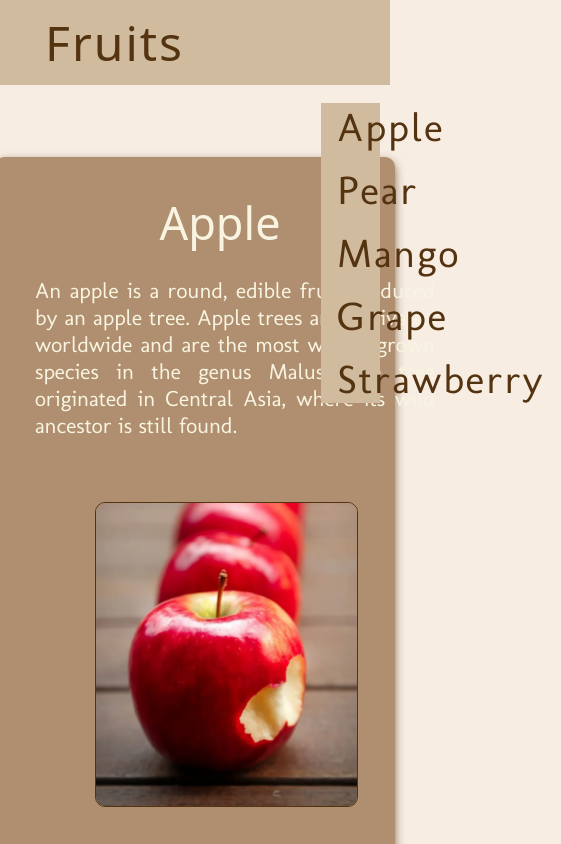
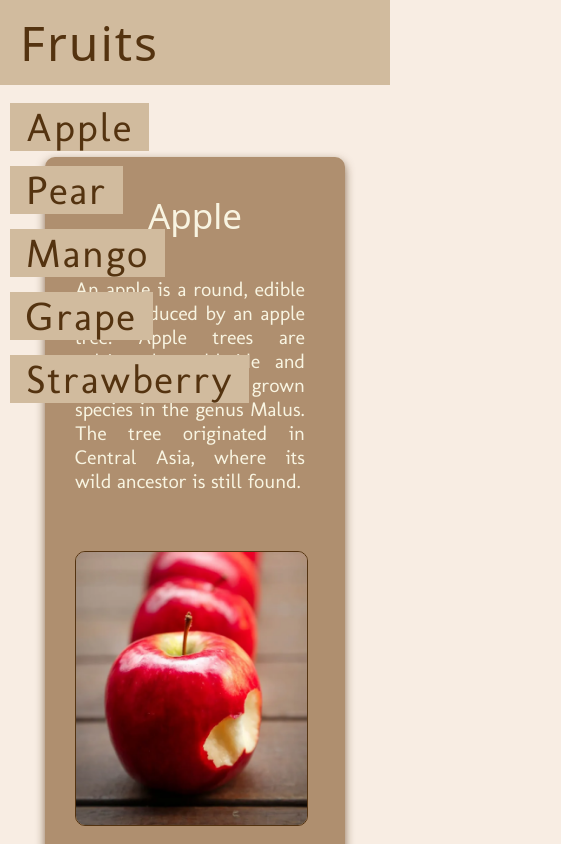
Before and after one commit to VeronicaDamian/tema-17.08.2024, a plain HTML site: page index.html in a window 390 px wide. Both pictures are taken after a click on the link "Fruits". Shown: the top 844 px of the page, 561 px wide, since content can reach past the window. Drawn offline with Linux system fonts and the light colour scheme; a web font is replaced by a local one.

Commit message:
Update the style

```diff
--- a/styles.css
+++ b/styles.css
@@ -7,8 +7,8 @@
   font-style: normal;
 }
 
-body{
-    background: #F8EDE3;
+body {
+  background: #f8ede3;
   min-height: 100vh;
 }
 
@@ -17,7 +17,7 @@ html {
   overflow-x: hidden;
 }
 
-header{
+header {
   position: sticky;
   top: 0;
   left: 0;
@@ -26,11 +26,11 @@ header{
   justify-content: space-between;
   align-items: center;
   padding: 10px;
-    background: #D1BB9E;
+  background: #d1bb9e;
   z-index: 999;
 }
 
-header .fruits{
+header .fruits {
   font-family: "Mystery Quest", system-ui;
   font-weight: 500;
   font-size: 3em;
@@ -51,13 +51,12 @@ header .fruits{
 }
 
 .menu-toggle {
-    display: none;
   font-size: 28px;
   cursor: pointer;
   color: #543310;
 }
 
-header ul{
+header ul {
   display: flex;
   justify-content: space-between;
   align-items: center;
@@ -91,29 +90,37 @@ section {
 }
 
 .light-background {
-    background-color: #F8EDE3;
+  background-color: #f8ede3;
 }
 
 .dark-background {
-    background-color: #DFD3C3;
+  background-color: #dfd3c3;
 }
 
-h1{
-    color: #F8F4E1;
+h1 {
+  color: #f8f4e1;
   font-family: "Mystery Quest", system-ui;
   font-weight: 400;
   font-style: normal;
 }
 
-#apple-bg, #pear-bg, #mango-bg, #grape-bg, #strawberry-bg {
+#apple-bg,
+#pear-bg,
+#mango-bg,
+#grape-bg,
+#strawberry-bg {
   width: 1000px;
   height: 500px;
-    background-color: #AF8F6F;
+  background-color: #af8f6f;
   border-radius: 10px;
   box-shadow: 0px 4px 10px rgba(84, 51, 16, 0.7);
 }
 
-.apple-img, .pear-img, .mango-img, .grape-img, .strawberries-img {
+.apple-img,
+.pear-img,
+.mango-img,
+.grape-img,
+.strawberries-img {
   width: 263px;
   height: 305px;
   border-radius: 10px;
@@ -129,7 +136,7 @@ h1{
   position: relative;
   top: 15%;
   left: 25%;
-    color: #F8F4E1;
+  color: #f8f4e1;
 }
 
 .description {
@@ -137,26 +144,32 @@ h1{
   width: 400px;
   font-size: 28px;
   font-family: "Molengo", sans-serif;
-    color: #F8F4E1;
+  color: #f8f4e1;
   position: relative;
   top: 20%;
   left: 10%;
   align-content: center;
   text-align: justify;
-
 }
 
-@media (max-width: 1000px) {
-
+@media (min-width: 481px) and (max-width: 1200px) {
   .nav-links {
     flex-direction: column;
     align-items: center;
-        background-color: #D1BB9E;
+    background-color: #d1bb9e;
     position: absolute;
     top: 60px;
     left: 0;
     width: 100%;
     display: none;
+  }
+
+  .menu {
+    position: absolute;
+  }
+
+  header a#menu-toggle:hover{
+    border-bottom: 3px solid #543310;
   }
 
   .nav-links.show {
@@ -166,34 +179,43 @@ h1{
   .nav-links li {
     width: 100%;
     text-align: left;
+    display: block;
   }
 
-    .menu {
-        display: flex;
-        justify-content: left;
-        flex-grow: 0.3;
+  .nav-links li a {
+    display: block;
+    background-color: #d1bb9e;
   }
 
-    .menu-toggle {
+
+  #menu-toggle {
     display: block;
-        margin-left: 0px;
+    margin-left: 10px;
+
   }
-
 
   section {
     min-height: auto;
     padding: 60px 0;
   }
 
-    #apple-bg, #pear-bg, #mango-bg, #grape-bg, #strawberry-bg {
+  #apple-bg,
+  #pear-bg,
+  #mango-bg,
+  #grape-bg,
+  #strawberry-bg {
     width: 500px;
     height: 700px;
-        background-color: #AF8F6F;
+    background-color: #af8f6f;
     border-radius: 10px;
     box-shadow: 0px 4px 10px rgba(84, 51, 16, 0.7);
   }
 
-    .apple-img, .pear-img, .mango-img, .grape-img, .strawberries-img {
+  .apple-img,
+  .pear-img,
+  .mango-img,
+  .grape-img,
+  .strawberries-img {
     width: 263px;
     height: 305px;
     border-radius: 10px;
@@ -210,7 +232,7 @@ h1{
     position: relative;
     top: 5%;
     text-align: center;
-        color: #F8F4E1;
+    color: #f8f4e1;
   }
 
   .description {
@@ -218,7 +240,7 @@ h1{
     width: 400px;
     font-size: 22px;
     font-family: "Molengo", sans-serif;
-        color: #F8F4E1;
+    color: #f8f4e1;
     position: relative;
     top: 10%;
     left: 10%;
@@ -226,3 +248,106 @@ h1{
     text-align: justify;
   }
 }
+
+
+@media (min-width: 319px) and (max-width: 480px) {
+  .nav-links {
+    flex-direction: column;
+    align-items: center;
+    background-color: #d1bb9e;
+    position: absolute;
+    top: 60px;
+    left: 0;
+    width: 100%;
+    display: none;
+  }
+
+  .menu {
+    position: absolute;
+
+  }
+
+  header a#menu-toggle:hover{
+    border-bottom: 3px solid #543310;
+  }
+
+  .nav-links.show {
+    display: flex;
+
+  }
+
+  .nav-links li {
+    width: 100%;
+    text-align: left;
+    display: block;
+  }
+
+  .nav-links li a {
+    display: block;
+    background-color: #d1bb9e;
+
+  }
+
+
+  #menu-toggle {
+    display: block;
+    margin-left: 10px;
+
+
+  }
+
+  section {
+    min-height: auto;
+    padding: 60px 0;
+  }
+
+  #apple-bg,
+  #pear-bg,
+  #mango-bg,
+  #grape-bg,
+  #strawberry-bg {
+    width: 300px;
+    height: 700px;
+    background-color: #af8f6f;
+    border-radius: 10px;
+    box-shadow: 0px 4px 10px rgba(84, 51, 16, 0.7);
+  }
+
+  .apple-img,
+  .pear-img,
+  .mango-img,
+  .grape-img,
+  .strawberries-img {
+    width: 233px;
+    height: 275px;
+    border-radius: 10px;
+    border: 1px solid #543310;
+    position: relative;
+    bottom: -42%;
+    left: 10%;
+  }
+
+  .first-card {
+    height: 50px;
+    width: 150px;
+    font-size: 35px;
+    position: relative;
+    top: 5%;
+    text-align: center;
+    color: #f8f4e1;
+  }
+
+  .description {
+    height: 50px;
+    width: 230px;
+    font-size: 20px;
+    font-family: "Molengo", sans-serif;
+    color: #f8f4e1;
+    position: relative;
+    top: 10%;
+    left: 10%;
+    align-content: center;
+    text-align: justify;
+  }
+
+}
```
Lines whose indentation alone changed are shown as unchanged.
